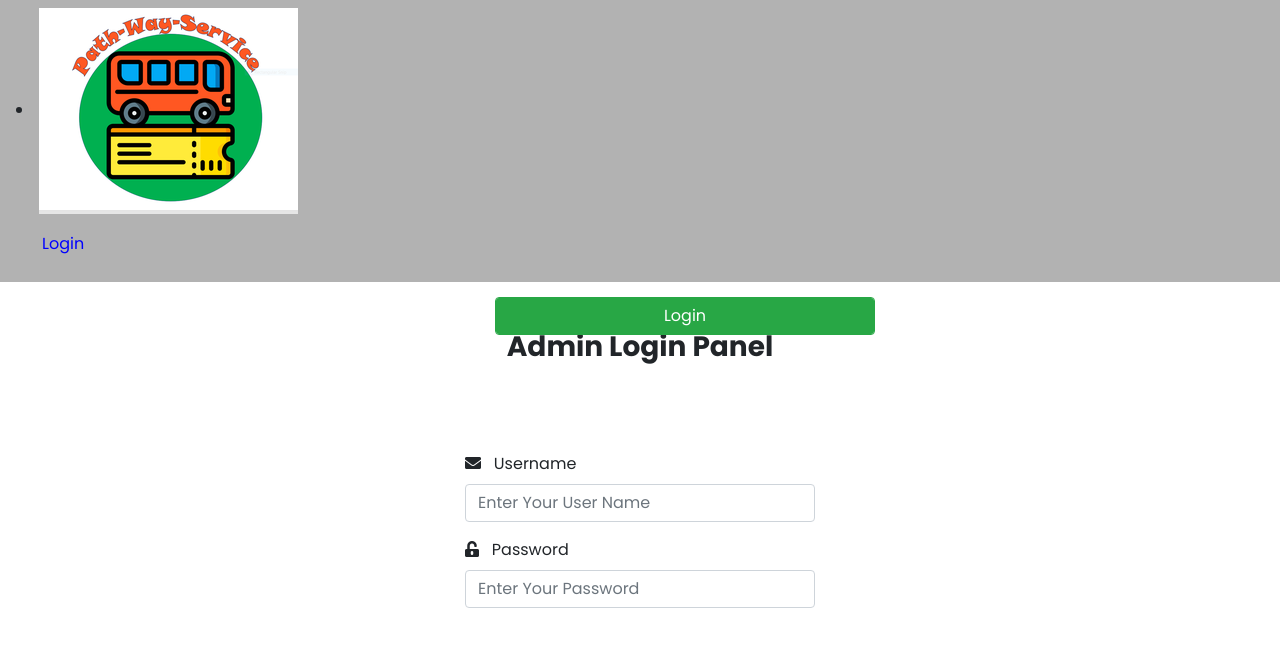
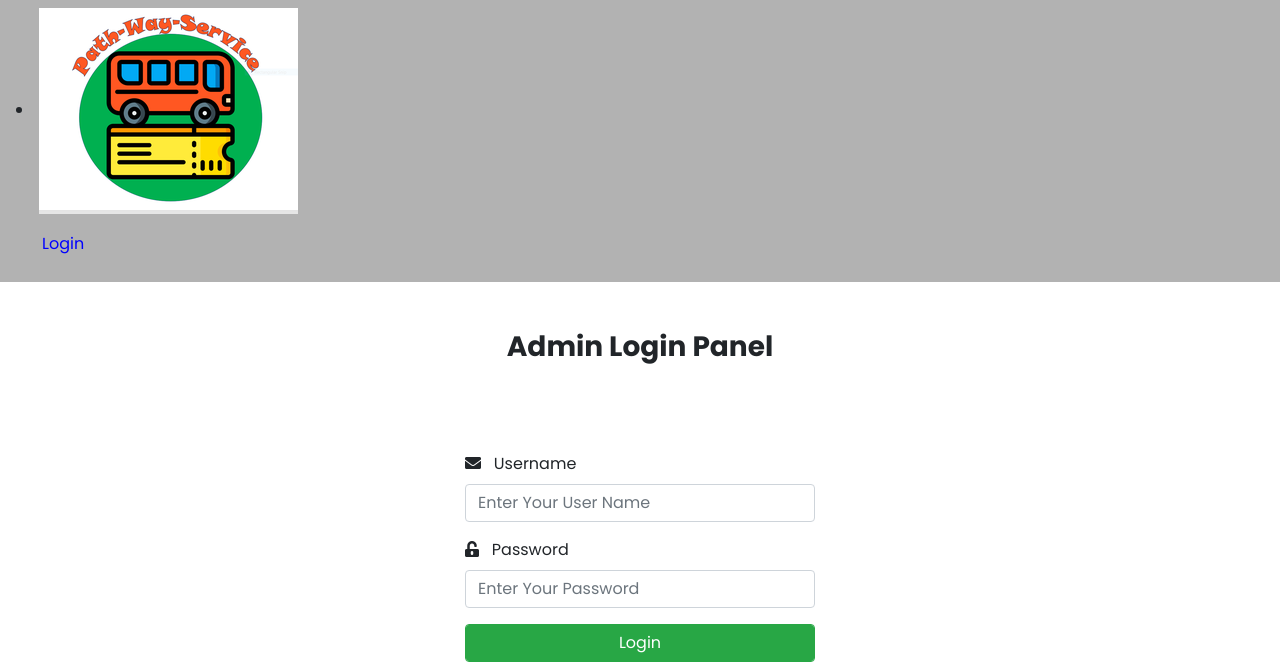
Before and after one commit to turjo997/Path-Way-Services, a PHP site: page /login.php in a window 1280 px wide. Shown: the top 671 px of the page. Run offline with PHP 8.4, Linux system fonts and the light colour scheme; data that the repository does not hold is empty.

Commit message:
Update login.php

```diff
--- a/admin/login.php
+++ b/admin/login.php
@@ -96,15 +96,10 @@
 
    </div>
 
+   <div class="form-group">
 
-
-   <br><br>
-
-   <div class="form-group">
-   <input type="submit" style = "width:100%"  name="submit" id ="submitbtn" class="form-control btn btn-success" value="Login">
-   </div>
-
-
+   <input type="submit" name="submit" id ="submitbtn1" class="form-control btn-success" value="Login">
+</div>
 
 
  </form>
```
